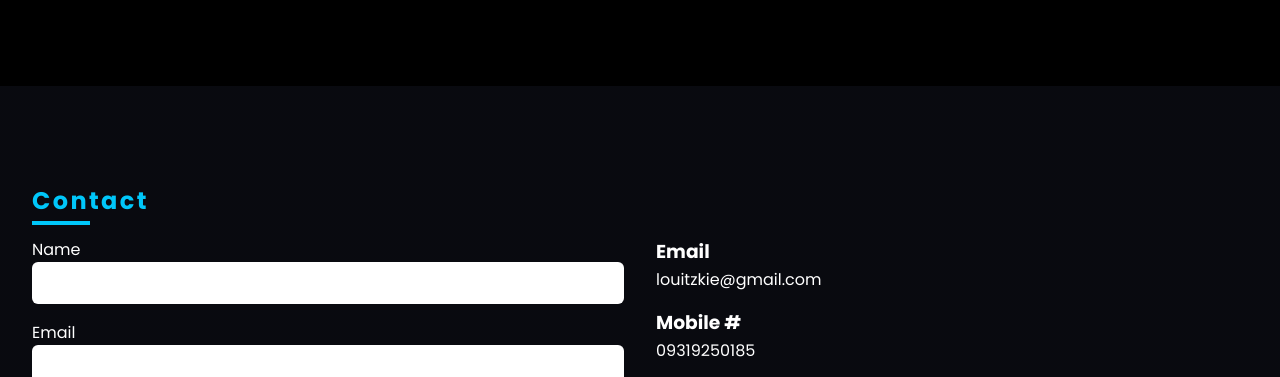
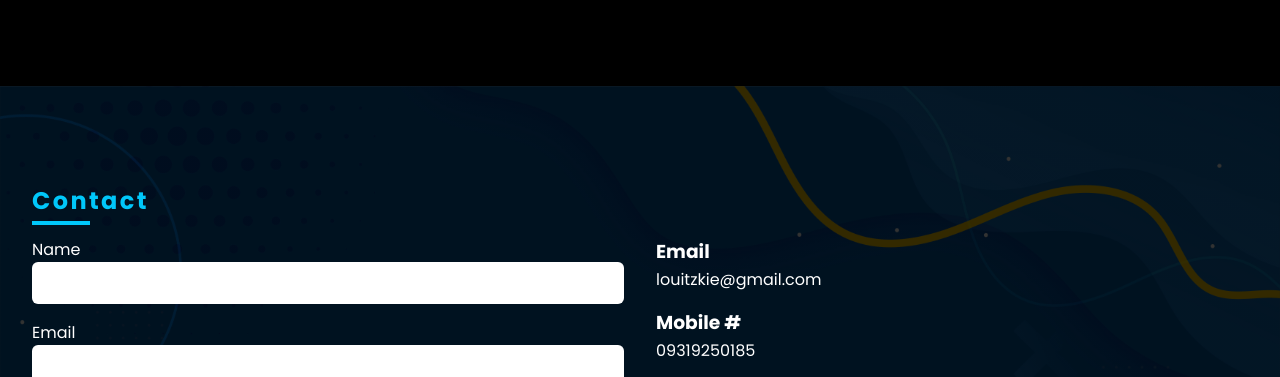
Before and after one commit to Louitzkie/portfolio, a website: page index.html in a window 1280 px wide. Shown: the part 2258-2635 px from the top of the page. Drawn offline with nearby package versions, Linux system fonts and the light colour scheme; the site is published under a folder, as on GitHub Pages, so addresses that start at the root find nothing.

Commit message:
Update Portfolio

```diff
--- a/css/style.scss
+++ b/css/style.scss
@@ -449,7 +449,8 @@ iframe {
 
 .contact {
     background-image: linear-gradient(rgba(0, 0, 0, 0.8), rgba(0, 0, 0, 0.8)),
-        url("/src/bg.jpg");
+        url("../src/bg.jpg");
+
     background-size: cover;
     background-color: var(--DarkBlue);
     color: #fff;
```
Also changed, not shown: css/style.css, 1 other file.
